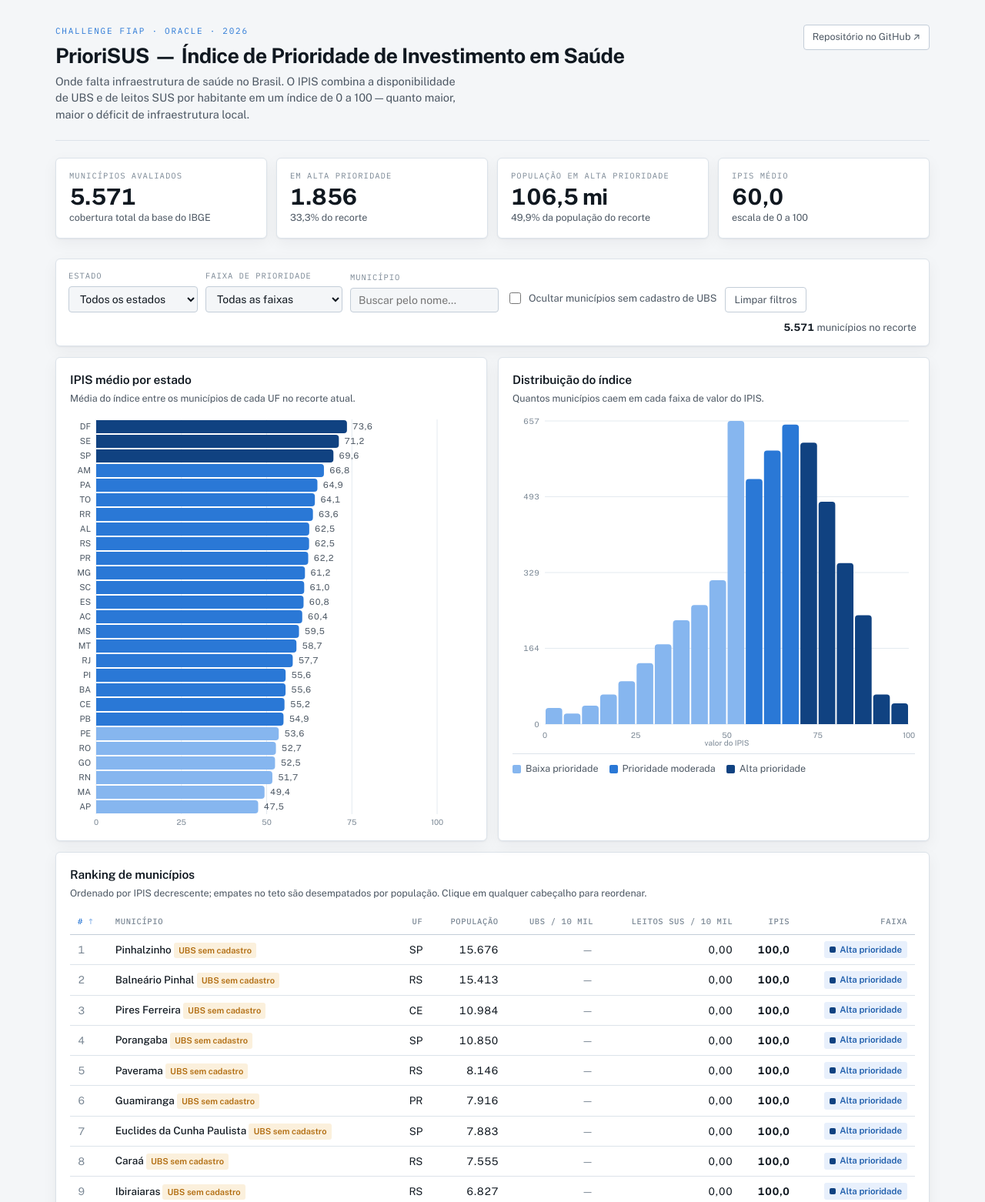
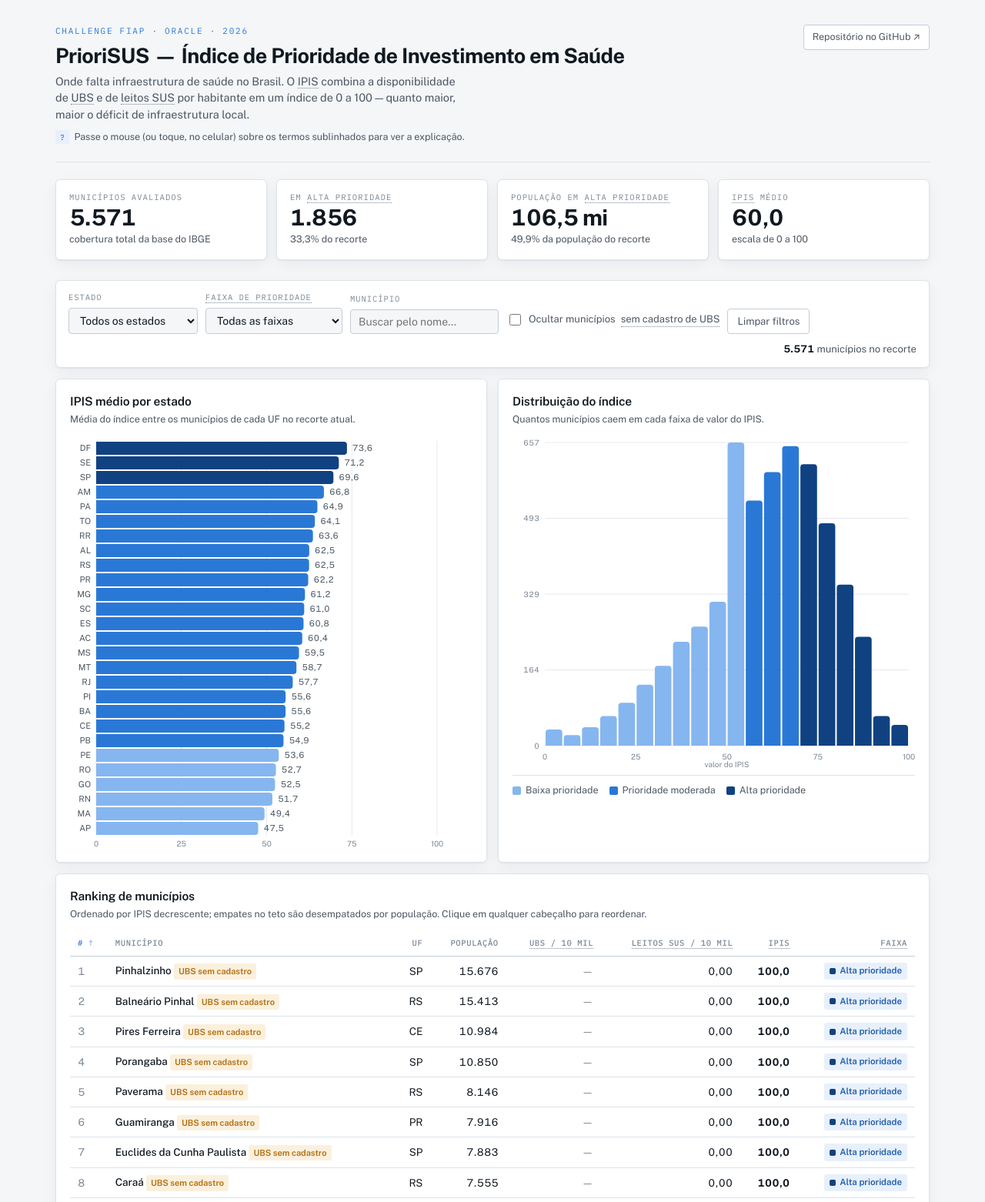
Before and after one commit to Joaoo5/dashboard-priorisus, a plain HTML site: page index.html in a window 1280 px wide. Shown: the top 1562 px of the page at 77% size. Drawn offline with nearby package versions, Linux system fonts and the light colour scheme.

Commit message:
Adiciona glossario com tooltip nos termos tecnicos (IPIS, UBS, leitos SUS, faixas, CNES)
Tooltip funciona por hover, toque (mobile) e foco de teclado, reaproveitando
o balao ja usado nos graficos. Objetivo: tornar o dashboard entendivel em
poucos minutos sem depender do bloco de notas no rodape.

Co-Authored-By: Claude Sonnet 5 <noreply@anthropic.com>

```diff
--- a/index.html
+++ b/index.html
@@ -223,10 +223,25 @@
     position: fixed; pointer-events: none; opacity: 0; transition: opacity .1s;
     background: var(--surface-1); border: 1px solid var(--rule-strong); border-radius: 5px;
     box-shadow: 0 4px 18px rgba(16,24,32,.16); padding: 8px 11px; font-size: 12.5px;
-    color: var(--text-primary); z-index: 60; max-width: 240px;
+    color: var(--text-primary); z-index: 60; max-width: 280px;
   }
   #tip b { display: block; font-size: 13px; margin-bottom: 2px; }
   #tip span { color: var(--text-secondary); font-variant-numeric: tabular-nums; }
+
+  /* ---------- termos com glossário (hover / toque / teclado) ---------- */
+  [data-term] { cursor: help; -webkit-tap-highlight-color: transparent; }
+  [data-term]:focus-visible { outline: 2px solid var(--accent); outline-offset: 2px; }
+  .term { border-bottom: 1px dotted var(--text-muted); }
+  .term:hover, .term:focus-visible { border-bottom-color: var(--accent); color: var(--accent-ink); }
+  .tip-hint {
+    font-size: 12.5px; color: var(--text-secondary); margin: 9px 0 0;
+    display: flex; align-items: center; gap: 6px;
+  }
+  .tip-hint .badge {
+    font-family: "IBM Plex Mono", monospace; font-size: 10px; letter-spacing: .04em;
+    color: var(--accent-ink); background: var(--accent-wash); border-radius: 3px;
+    padding: 1.5px 6px; flex: none;
+  }
 
   /* ---------- notas ---------- */
   .notes { margin-top: 26px; padding-top: 20px; border-top: 1px solid var(--rule); }
@@ -250,7 +265,8 @@
     <div>
       <div class="brand-mark">Challenge FIAP · Oracle · 2026</div>
       <h1>PrioriSUS — Índice de Prioridade de Investimento em Saúde</h1>
-      <p class="sub">Onde falta infraestrutura de saúde no Brasil. O IPIS combina a disponibilidade de UBS e de leitos SUS por habitante em um índice de 0 a 100 — quanto maior, maior o déficit de infraestrutura local.</p>
+      <p class="sub">Onde falta infraestrutura de saúde no Brasil. O <span class="term" data-term="ipis" tabindex="0">IPIS</span> combina a disponibilidade de <span class="term" data-term="ubs" tabindex="0">UBS</span> e de <span class="term" data-term="leitos" tabindex="0">leitos SUS</span> por habitante em um índice de 0 a 100 — quanto maior, maior o déficit de infraestrutura local.</p>
+      <p class="tip-hint"><span class="badge">?</span> Passe o mouse (ou toque, no celular) sobre os termos sublinhados para ver a explicação.</p>
     </div>
     <div class="top-links">
       <a class="lnk" href="https://github.com/ju-napoli/CHALLENGE_PRIORISUS" target="_blank" rel="noopener">Repositório no GitHub ↗</a>
@@ -264,17 +280,17 @@
       <div class="kpi-note" id="kpi-mun-note">cobertura da base do IBGE</div>
     </div>
     <div class="kpi">
-      <div class="kpi-label">Em alta prioridade</div>
+      <div class="kpi-label">Em <span class="term" data-term="faixa" tabindex="0">alta prioridade</span></div>
       <div class="kpi-value" id="kpi-alta">—</div>
       <div class="kpi-note" id="kpi-alta-note">terço mais carente da base</div>
     </div>
     <div class="kpi">
-      <div class="kpi-label">População em alta prioridade</div>
+      <div class="kpi-label">População em <span class="term" data-term="faixa" tabindex="0">alta prioridade</span></div>
       <div class="kpi-value" id="kpi-pop">—</div>
       <div class="kpi-note" id="kpi-pop-note">pessoas nesses municípios</div>
     </div>
     <div class="kpi">
-      <div class="kpi-label">IPIS médio</div>
+      <div class="kpi-label"><span class="term" data-term="ipis" tabindex="0">IPIS</span> médio</div>
       <div class="kpi-value tnum" id="kpi-ipis">—</div>
       <div class="kpi-note" id="kpi-ipis-note">escala de 0 a 100</div>
     </div>
@@ -286,7 +302,7 @@
       <select id="f-uf"><option value="">Todos os estados</option></select>
     </div>
     <div class="field">
-      <label for="f-faixa">Faixa de prioridade</label>
+      <label for="f-faixa"><span class="term" data-term="faixa" tabindex="0">Faixa de prioridade</span></label>
       <select id="f-faixa">
         <option value="">Todas as faixas</option>
         <option value="2">Alta prioridade</option>
@@ -300,7 +316,7 @@
     </div>
     <label class="toggle" for="f-semubs">
       <input type="checkbox" id="f-semubs">
-      Ocultar municípios sem cadastro de UBS
+      Ocultar municípios <span class="term" data-term="ubssemcadastro" tabindex="0">sem cadastro de UBS</span>
     </label>
     <button class="reset" id="f-reset" type="button">Limpar filtros</button>
     <div class="filter-count"><b id="f-count">0</b> municípios no recorte</div>
@@ -342,10 +358,10 @@
             <th data-key="nome">Município</th>
             <th data-key="uf">UF</th>
             <th data-key="pop">População</th>
-            <th data-key="ubs10">UBS / 10 mil</th>
-            <th data-key="leitos10">Leitos SUS / 10 mil</th>
-            <th data-key="ipis">IPIS</th>
-            <th data-key="faixa">Faixa</th>
+            <th data-key="ubs10"><span class="term" data-term="ubs10" tabindex="0">UBS / 10 mil</span></th>
+            <th data-key="leitos10"><span class="term" data-term="leitos10" tabindex="0">Leitos SUS / 10 mil</span></th>
+            <th data-key="ipis"><span class="term" data-term="ipis" tabindex="0">IPIS</span></th>
+            <th data-key="faixa"><span class="term" data-term="faixa" tabindex="0">Faixa</span></th>
           </tr>
         </thead>
         <tbody id="tbody"></tbody>
@@ -363,7 +379,7 @@
       <p><strong>Leitos ausentes contam como zero.</strong> A base de leitos lista apenas estabelecimentos que possuem leitos, então um município ausente dela é um município sem nenhum leito — informação, não lacuna.</p>
       <p><strong>Infraestrutura local, não acessibilidade.</strong> O índice mede o que existe dentro do território municipal. Municípios pequenos podem estar corretamente referenciados a um polo regional, e isso ainda não é capturado — é a próxima evolução da solução.</p>
     </div>
-    <footer class="foot">Fontes: estimativa populacional IBGE 2025 · cadastro de Unidades Básicas de Saúde · base de leitos hospitalares CNES 2026. Faixas definidas por tercis da distribuição observada.</footer>
+    <footer class="foot">Fontes: estimativa populacional IBGE 2025 · cadastro de Unidades Básicas de Saúde · base de leitos hospitalares <span class="term" data-term="cnes" tabindex="0">CNES</span> 2026. Faixas definidas por <span class="term" data-term="tercis" tabindex="0">tercis</span> da distribuição observada.</footer>
   </div>
 
 </div>
@@ -406,6 +422,46 @@ function showTip(evt, html) {
   tip.style.top = y + 'px';
 }
 function hideTip() { tip.style.opacity = '0'; }
+
+/* ---------------- glossário: hover / toque / teclado nos termos ---------------- */
+const GLOSS = {
+  ipis: { t: 'IPIS — Índice de Prioridade de Investimento em Saúde', d: 'Nota de 0 a 100 que mede a carência de infraestrutura pública de saúde de um município. Quanto maior o número, maior a prioridade de investimento. É a média entre o déficit de UBS e o déficit de leitos SUS por habitante.' },
+  ubs: { t: 'UBS — Unidade Básica de Saúde', d: 'O posto de saúde da rede pública (SUS) mais próximo da população — porta de entrada para consultas, vacinas e atendimento básico.' },
+  leitos: { t: 'Leitos SUS', d: 'Leitos hospitalares disponíveis pelo Sistema Único de Saúde, registrados na base oficial CNES do Ministério da Saúde.' },
+  ubs10: { t: 'UBS / 10 mil habitantes', d: 'Quantas UBS existem no município para cada 10 mil moradores. Quanto menor, pior o acesso à atenção básica local.' },
+  leitos10: { t: 'Leitos SUS / 10 mil habitantes', d: 'Quantos leitos hospitalares do SUS existem no município para cada 10 mil moradores. Quanto menor, pior a capacidade de internação pública local.' },
+  faixa: { t: 'Faixa de prioridade', d: 'Os municípios são divididos em três grupos de tamanho igual (tercis) pelo valor do IPIS: os 33% com índice mais alto ficam em "Alta prioridade", o terço do meio em "Prioridade moderada", e o terço mais baixo em "Baixa prioridade".' },
+  ubssemcadastro: { t: 'UBS sem cadastro', d: 'O município não aparece no cadastro oficial de UBS. Pode ser falta real de posto de saúde ou apenas uma lacuna no cadastro — por isso, nesses casos o índice usa só o déficit de leitos.' },
+  cnes: { t: 'CNES', d: 'Cadastro Nacional de Estabelecimentos de Saúde — a base oficial do Ministério da Saúde com hospitais, leitos e unidades de saúde do país.' },
+  tercis: { t: 'Tercis', d: 'Divisão de uma lista ordenada em três partes de tamanho igual (33% cada). Aqui, os tercis do valor do IPIS definem as faixas de prioridade.' }
+};
+
+function termHtml(key) {
+  const g = GLOSS[key];
+  return g ? '<b>' + g.t + '</b><span>' + g.d + '</span>' : '';
+}
+
+document.addEventListener('mouseover', function (e) {
+  const t = e.target.closest('[data-term]');
+  if (!t) return;
+  const html = termHtml(t.dataset.term);
+  if (html) showTip(e, html);
+});
+document.addEventListener('mouseout', function (e) {
+  const t = e.target.closest('[data-term]');
+  if (t && (!e.relatedTarget || !t.contains(e.relatedTarget))) hideTip();
+});
+document.addEventListener('focusin', function (e) {
+  const t = e.target.closest('[data-term]');
+  if (!t) return;
+  const html = termHtml(t.dataset.term);
+  if (!html) return;
+  const r = t.getBoundingClientRect();
+  showTip({ clientX: r.left, clientY: r.bottom }, html);
+});
+document.addEventListener('focusout', function (e) {
+  if (e.target.closest('[data-term]')) hideTip();
+});
 
 function svgEl(name, attrs) {
   const n = document.createElementNS(NS, name);
@@ -571,6 +627,7 @@ function renderTable() {
     c1.appendChild(document.createTextNode(r.nome + ' '));
     if (r.semUbs) {
       const f = document.createElement('span'); f.className = 'flag'; f.textContent = 'UBS sem cadastro';
+      f.dataset.term = 'ubssemcadastro'; f.tabIndex = 0;
       c1.appendChild(f);
     }
     cells.push(c1);
```
Also changed, not shown: 1 other file.
